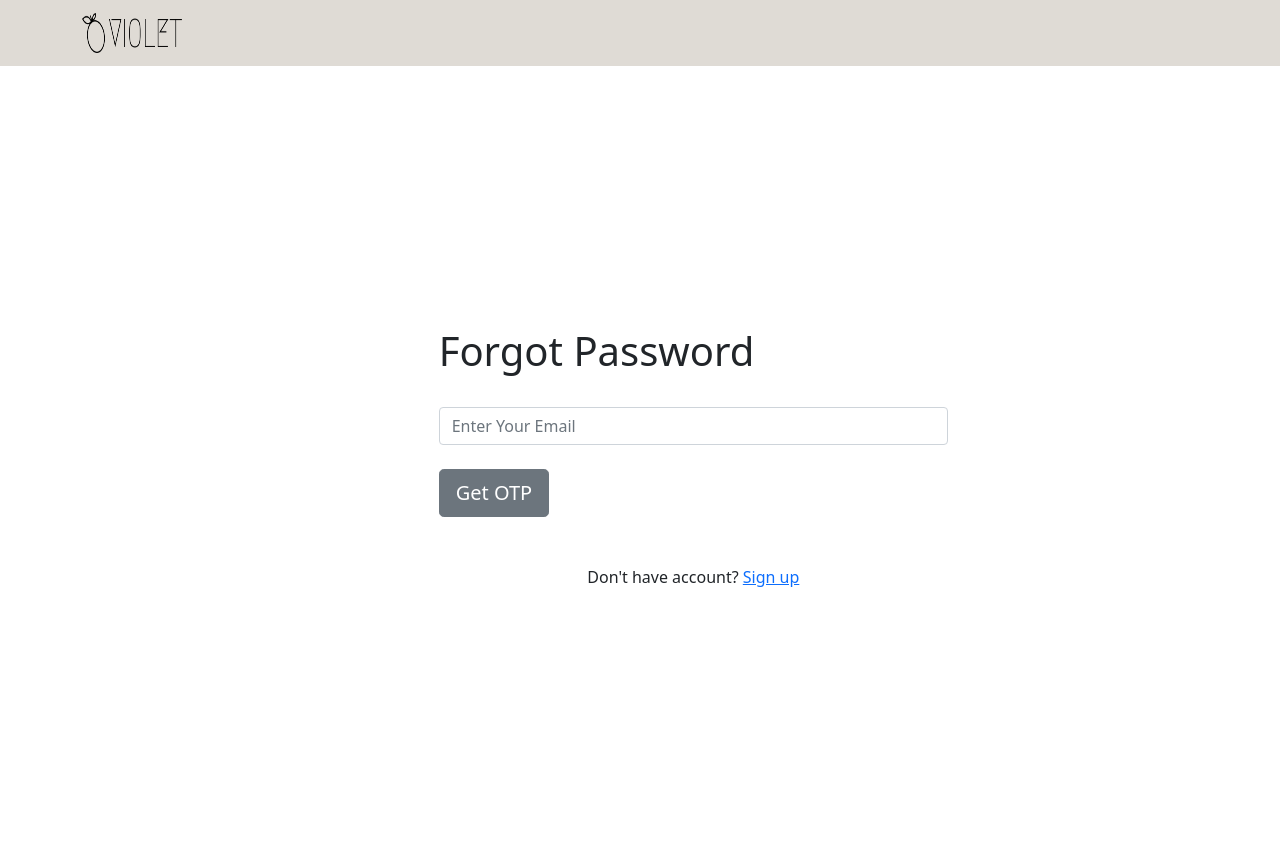
After one commit to Swetha-ep/VIOLET, a Django app: page /forgotpassword/ in a window 1280 px wide. The commit adds this page. Run offline with Django 4.2, Linux system fonts and the light colour scheme.

Commit message:
Fourth commit

```diff
--- /dev/null
+++ b/app/templates/forgot.html
@@ -0,0 +1,80 @@
+{% extends "base.html" %}
+{% block content %}
+
+
+<section class="vh-100">
+    <div class="container py-5 h-100" style="max-width:1500px;">
+      <div class="row d-flex align-items-center justify-content-center h-100">
+        <div class="col-md-7 col-lg-5 col-xl-5 offset-xl-1">
+          <form action="{% url 'forgotpassword' %}" method="POST">
+            {% csrf_token %}
+            <div class="form-outline ">
+              {% if messages %}
+              {% for message in messages %}
+              <div class="text-center text-danger pt-3">
+                <strong>{{message}}</strong>
+              </div>
+              {% endfor %}
+              {%endif%}
+
+              <h1>Forgot Password</h1><br>
+
+              {% if otp %}
+
+              <form class="row contact_form"  method="post" novalidate="novalidate">
+                  {% csrf_token %}
+                  <div class="col-md-12 form-group p_star">
+                      <input type="email" class="form-control" id="name" name="email" value="{{ usr.email }}"
+                          placeholder="Firstname" hidden >
+                  </div>
+
+                  <div class="col-md-12 form-group p_star">
+                      <input type="number" class="form-control" id="name" name="otp" value=""
+                          placeholder="Enter Your OTP..!">
+                  </div>
+
+                  <div class="col-md-12 form-group p_star">
+                      <input type="password" class="form-control" id="password" name="password1" value=""
+                          placeholder="Password">
+                  </div>
+
+                  <div class="col-md-12 form-group p_star">
+                      <input type="password" class="form-control" id="password" name="password2" value=""
+                          placeholder="Confirm Password">
+                  </div>
+
+                  <div class="col-md-12 form-group">
+                      <button type="submit" value="submit" class="btn btn-dark">Submit
+                      </button>
+                  </div>
+
+
+              {% else %}
+              <form class="row contact_form"  method="post" novalidate="novalidate">
+                {% csrf_token %}
+                    <div class="col-md-12 form-group p_star">
+                      <input type="text" class="form-control" id="name" name="email" value=""
+                          placeholder="Enter Your Email">
+                    </div>
+                    <br>
+                    <div class="col-md-12 form-group">
+                      <button type="submit" value="submit" class="btn btn-secondary btn-lg btn-block">Get OTP
+                      </button>
+                  </div>
+              </form>
+              {% endif %}
+
+            </div>
+            <br>
+              <div>
+                <p class="text-center mt-4">Don't have account? <a href="{% url 'register' %}">Sign up</a></p>
+              </div>
+          </form>
+        </div>
+      </div>
+    </div>
+  </section>
+
+
+
+{% endblock %}
--- a/app/templates/login.html
+++ b/app/templates/login.html
@@ -32,7 +32,8 @@
                     </div>
                 </div>
                 <br>
-                <p>Don't have account? <a class="linkcolor"href="{% url 'register' %}">Register</a></p>
+
+                <p>Don't have account? <a class="linkcolor"href="{% url 'register' %}">Register</a></p><p style="float:right;"><a class="linkcolor"href="{% url 'forgotpassword' %}"> Forgot password? </a></p>
                 <button type="submit"class="btn btn-secondary">Submit</button>
             </form>
         </div>
--- a/app/urls.py
+++ b/app/urls.py
@@ -12,6 +12,6 @@ urlpatterns = [
     path('register/',views.register,name="register" ),
     path('loginn/',views.loginn,name='loginn'),
     path('logout/',views.logout,name='logout'),
-
+    path('forgotpassword/',views.forgotpassword,name='forgotpassword'),
 
 ]
--- a/app/views.py
+++ b/app/views.py
@@ -15,6 +15,7 @@ from django.conf import settings
 import random
 import re
 from django.core.exceptions import ValidationError
+
 
 
 @cache_control(no_cache=True, must_revalidate=True, no_store=True)
@@ -154,7 +155,93 @@ def register(request):
     return render(request, 'register.html')
 
 
+def forgotpassword(request):
+    if request.method=='POST':
+        get_otp=request.POST.get('otp')
+        if get_otp:
+            get_email=request.POST.get('email')
+            usr=User.objects.get(email=get_email)
+            if int(get_otp)==User_otp.objects.filter(user=usr).last().otp:
+                user = User.objects.get(email = get_email)
+                password1 = request.POST.get('password1')
+                password2 = request.POST.get('password2')
+                Pass = ValidatePassword(password1)
+                if password1 == password2:
+                    if Pass is False:
+                        context ={
+                                'pre_otp':get_otp,
+                            }
+                        messages.info(request,'Enter Strong Password')
+                        return render(request,'forgot.html',context)
+                    user.set_password(password1)
+                    user.save()
+                    User_otp.objects.filter(user=usr).delete()
+                    return redirect('loginn')
+                else:
+                    messages.error(request,"Password dosn't match")
+            else:
+                messages.warning(request,f'You Entered a wrong OTP')
+                return render(request,'forgot.html',{'otp':True,'usr':usr})
 
+        # User rigistration validation
+        else:
+            email = request.POST['email']
+            # null values checking
+            check = [email]
+            for values in check:
+                if values == '':
+                    context ={
+                       'pre_email':email,
+                    }
+                    return render(request,'forgot.html',context)
+                else:
+                    pass
+
+            result = validateEmail(email)
+            if result is False:
+                context ={
+                        'pre_email':email,
+                    }
+                messages.info(request,'Enter valid email')
+                return render(request,'forgot.html',context)
+            else:
+                pass
+
+            if User.objects.filter(email = email).exists():
+                usr = User.objects.get(email=email)
+                user_otp=random.randint(100000,999999)
+                User_otp.objects.create(user=usr,otp=user_otp)
+                mess=f'Hello\t{usr.username},\nYour OTP to verify your account for VIOLET is {user_otp}\nThanks!'
+                send_mail(
+                        "VIOLET : Verify your Email",
+                        mess,
+                        settings.EMAIL_HOST_USER,
+                        [usr.email],
+                        fail_silently=False
+                    )
+                return render(request,'forgot.html',{'otp':True,'usr':usr})
+            else:
+                messages.info(request,'You have not an account')
+                return render (request, 'forgot.html')
+    return render (request, 'forgot.html')
+
+
+def ValidatePassword(password):
+    from django.contrib.auth.password_validation import validate_password
+    try:
+        validate_password(password)
+        return True
+    except ValidationError:
+        return False
+
+
+def validateEmail(email):
+    from django.core.validators import validate_email
+    try:
+        validate_email(email)
+        return True
+    except ValidationError:
+        return False
 
 def logout(request):
     auth.logout(request)
--- a/cart/templates/cart.html
+++ b/cart/templates/cart.html
@@ -125,6 +125,7 @@
                                                 <input type="number" class="prod_qty form-control " id="qty-input" value="{{item.product_qty}}" min="1" max="{{ item.product.stock }}">
 
                                             </td>
+
 
 
                                             {% else %}
--- a/cart/views.py
+++ b/cart/views.py
@@ -3,7 +3,7 @@ from django.contrib.auth.decorators import login_required
 from django.shortcuts import redirect,render
 from django.contrib import messages
 from app.models import Product,Category
-from .models import Profilee, Address
+
 
 from .models import Cartt, Wishlist,Order,OrderItem,Profile
 from app.views import *
@@ -206,8 +206,6 @@ def orderview(request,t_no):
     return render(request,'orderview.html',context)
 
 
-
-
 @login_required(login_url='loginn')
 def razorpaycheck(request):
 
```
Also changed, not shown: cart/models.py (+3 -26 lines), cart/migrations/0007_remove_address_profilee_address_user_delete_profilee.py (added), cart/migrations/0008_alter_address_user.py (added), cart/migrations/0009_delete_address.py (added), cart/migrations/0010_remove_profile_address_remove_profile_city_and_more.py (added), cart/migrations/0011_remove_profile_user_delete_address_delete_profile.py (added), cart/migrations/0012_address.py (added), cart/migrations/0013_profile_delete_address.py (added), cart/migrations/0014_alter_profile_phone_alter_profile_pincode.py (added).
